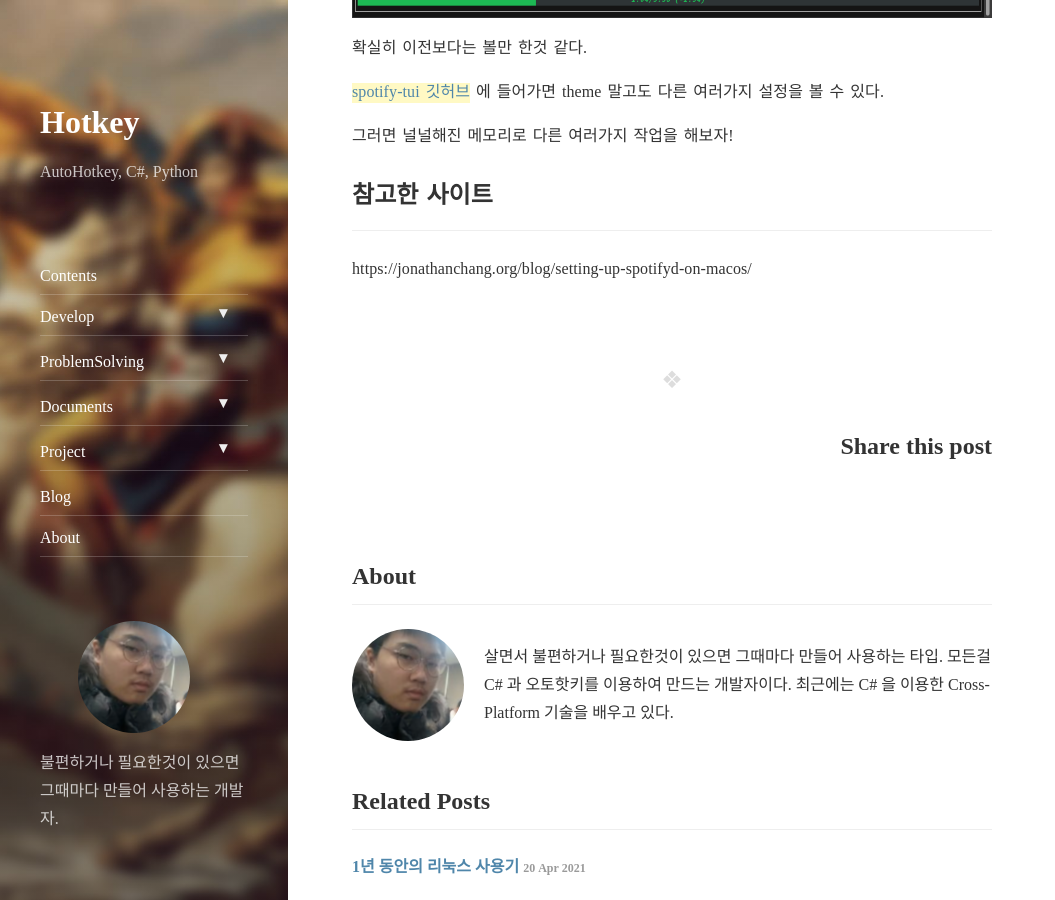
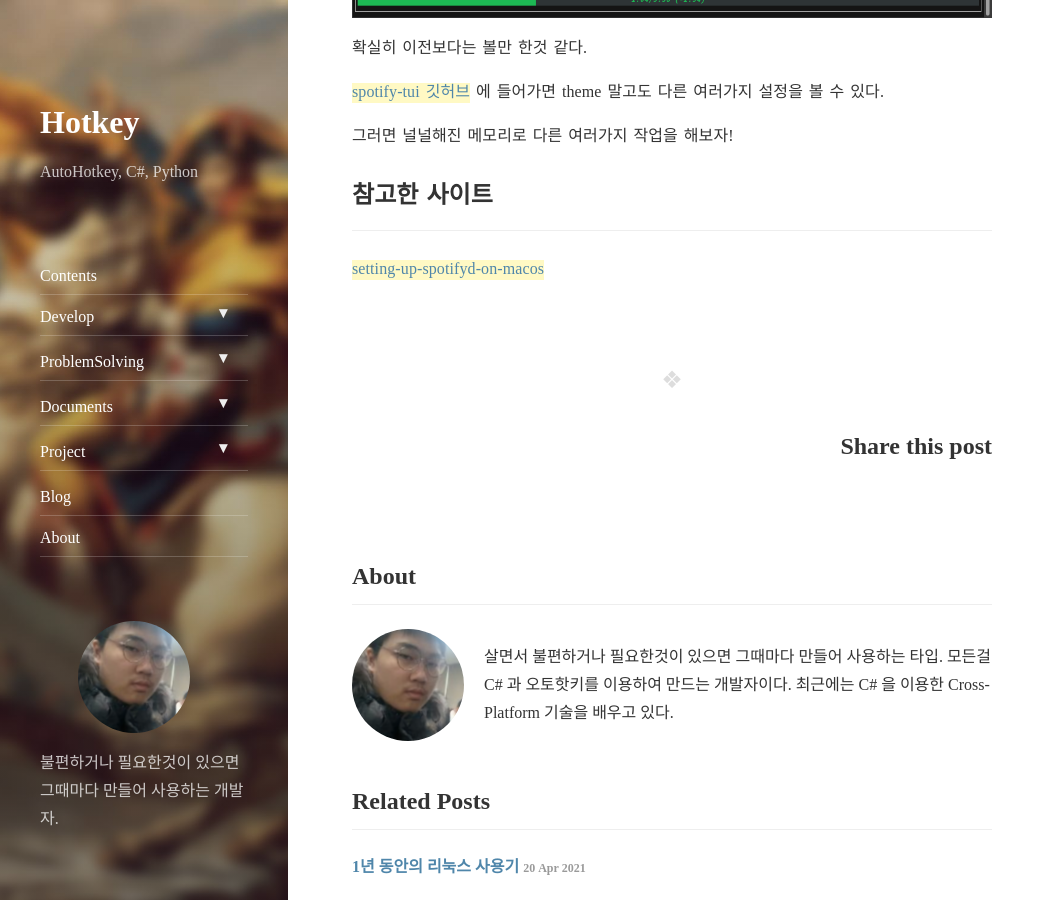
Before and after one commit to Hot-key/hot-key.github.io.old, a Jekyll site: the page built from _posts/2021-05-06-blog-install-spotify-tui.md, in a window 1280 px wide and 900 px high, scrolled down 5300 px. Shown: the whole window, without its empty margins (0-1055 px from the left). Built offline with Jekyll 4.4.1, drawn with Linux system fonts in a browser that asks for light colours; nearby versions of some CDN libraries; comment, search, counter and statistics services are not loaded; part of the change alters nothing that is shown.

Commit message:
Fix urls

```diff
--- a/_posts/2021-05-06-blog-install-spotify-tui.md
+++ b/_posts/2021-05-06-blog-install-spotify-tui.md
@@ -33,7 +33,7 @@ Spotifyd 는 UNIX 데몬으로 실행되는 오픈 소스 Spotify 클라이언
 처음은 Spotifyd를 설치하는 것 부터 시작해보자.
 [Spotifyd 깃허브](https://github.com/Spotifyd/spotifyd)
 Spotifyd 위키의 설치 지침에서는 클론 후 빌드하는 것이지만 필자는 깃허브에서 받아서 사용했다.
-https://github.com/Spotifyd/spotifyd/releases
+[https://github.com/Spotifyd/spotifyd/releases](https://github.com/Spotifyd/spotifyd/releases)
 
 위 페이지에서 일치하는 것을 받아서 사용하면 된다.
 필자는 `spotifyd-linux-full.tar.gz` 을 다운 받았다.
@@ -177,4 +177,4 @@ theme:
 
 ---
 
-https://jonathanchang.org/blog/setting-up-spotifyd-on-macos/
+[setting-up-spotifyd-on-macos](https://jonathanchang.org/blog/setting-up-spotifyd-on-macos/)
```
